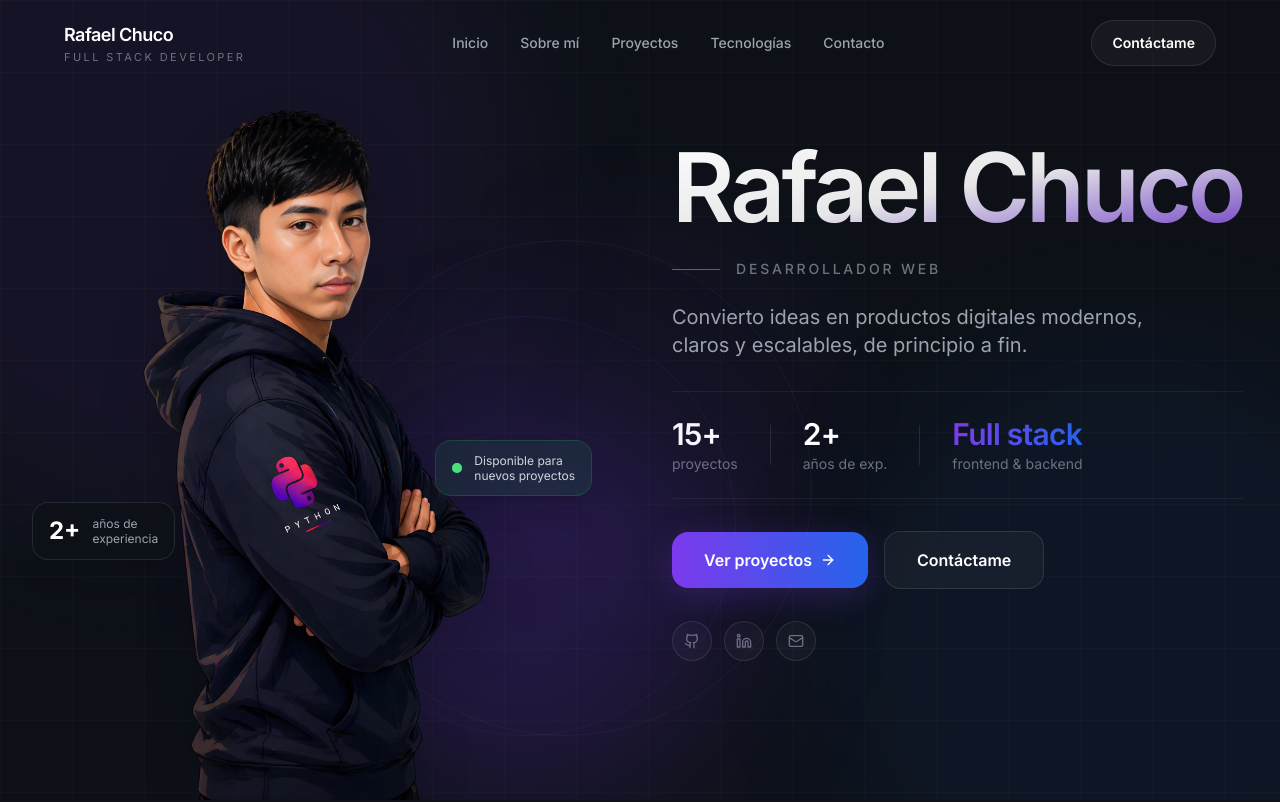
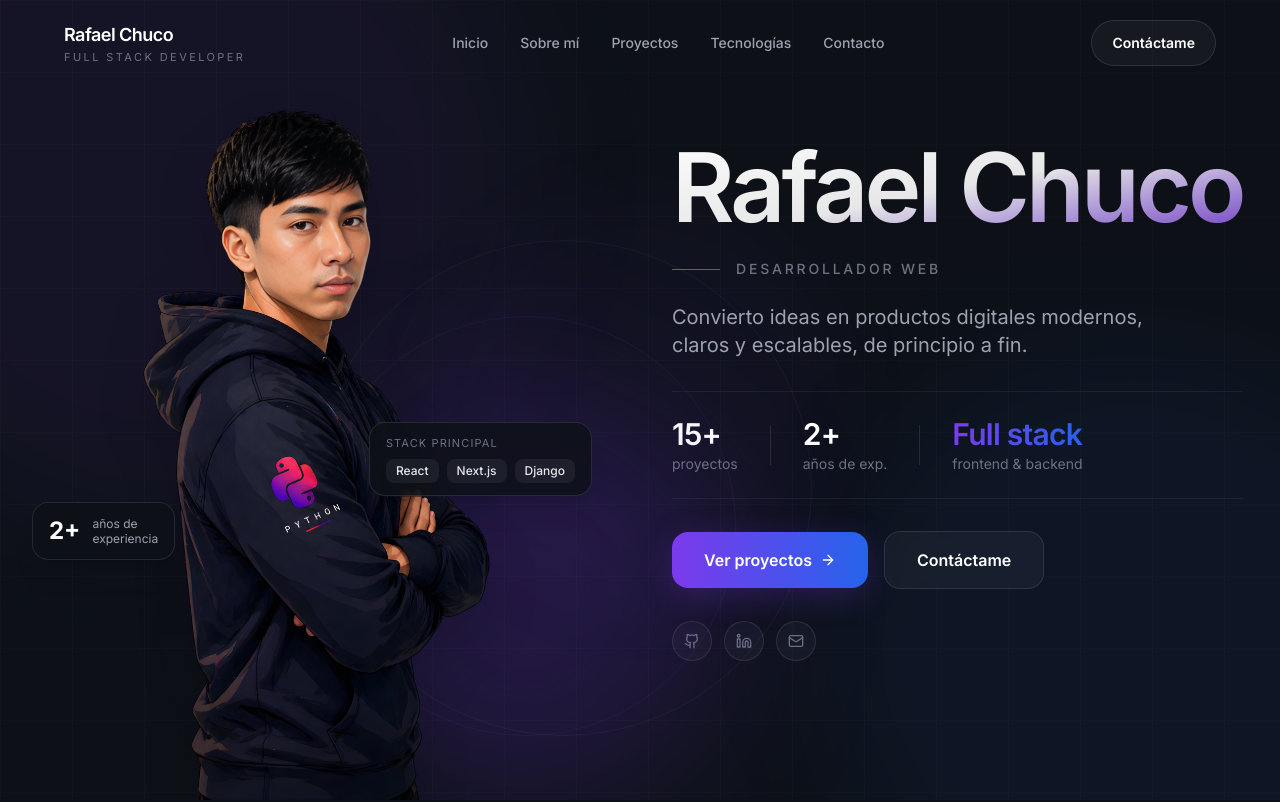
Before and after one commit to rafaelchuco/rafael-chuco-portfolio, a Next.js app: page / in a window 1280 px wide. Shown: the top 802 px of the page. Built offline with nearby package versions, Linux system fonts and the light colour scheme.

Commit message:
feat: update Floating badge to display tech stack instead of availability

```diff
--- a/components/Hero.tsx
+++ b/components/Hero.tsx
@@ -50,18 +50,19 @@ export default function Hero() {
             <span className="text-xs leading-tight text-gray-400">años de<br/>experiencia</span>
           </motion.div>
 
-          {/* Floating badge — available */}
+          {/* Floating badge — stack */}
           <motion.div
             initial={{ opacity: 0, x: 30, y: 10 }}
             animate={{ opacity: 1, x: 0, y: 0 }}
             transition={{ delay: 1.1, duration: 0.7, ease: 'easeOut' }}
-            className="absolute right-4 bottom-[38%] z-20 flex items-center gap-3 rounded-2xl border border-green-500/20 bg-green-500/10 px-4 py-3 backdrop-blur-md shadow-xl"
+            className="absolute right-4 bottom-[38%] z-20 rounded-2xl border border-white/10 bg-[#0D1117]/80 px-4 py-3 backdrop-blur-md shadow-xl"
           >
-            <span className="relative flex h-2.5 w-2.5">
-              <span className="absolute inline-flex h-full w-full animate-ping rounded-full bg-green-400 opacity-60"></span>
-              <span className="relative h-2.5 w-2.5 rounded-full bg-green-400"></span>
-            </span>
-            <span className="text-xs leading-tight text-gray-300">Disponible para<br/>nuevos proyectos</span>
+            <p className="text-[11px] uppercase tracking-widest text-gray-500 mb-2">Stack principal</p>
+            <div className="flex items-center gap-2">
+              <span className="rounded-lg bg-white/[0.06] px-2.5 py-1 text-xs font-medium text-gray-200">React</span>
+              <span className="rounded-lg bg-white/[0.06] px-2.5 py-1 text-xs font-medium text-gray-200">Next.js</span>
+              <span className="rounded-lg bg-white/[0.06] px-2.5 py-1 text-xs font-medium text-gray-200">Django</span>
+            </div>
           </motion.div>
 
           {/* Image */}
```
